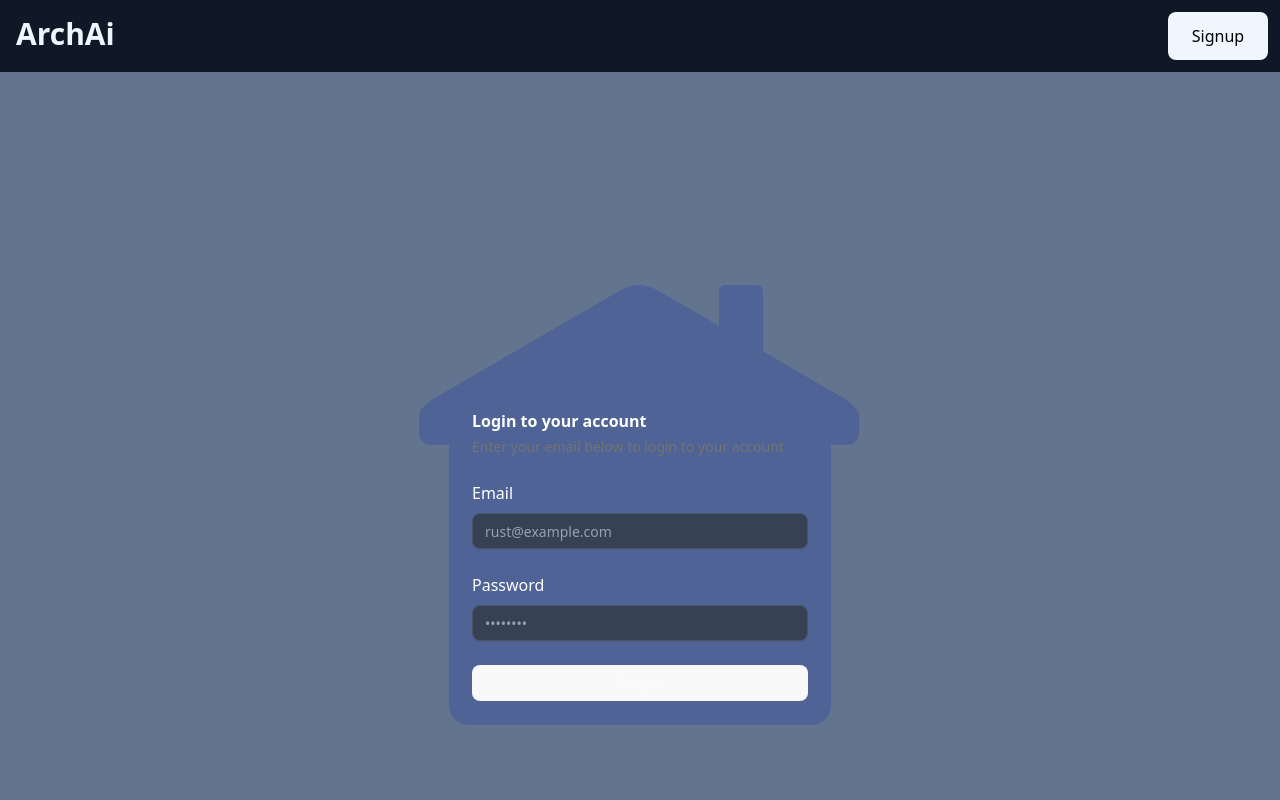
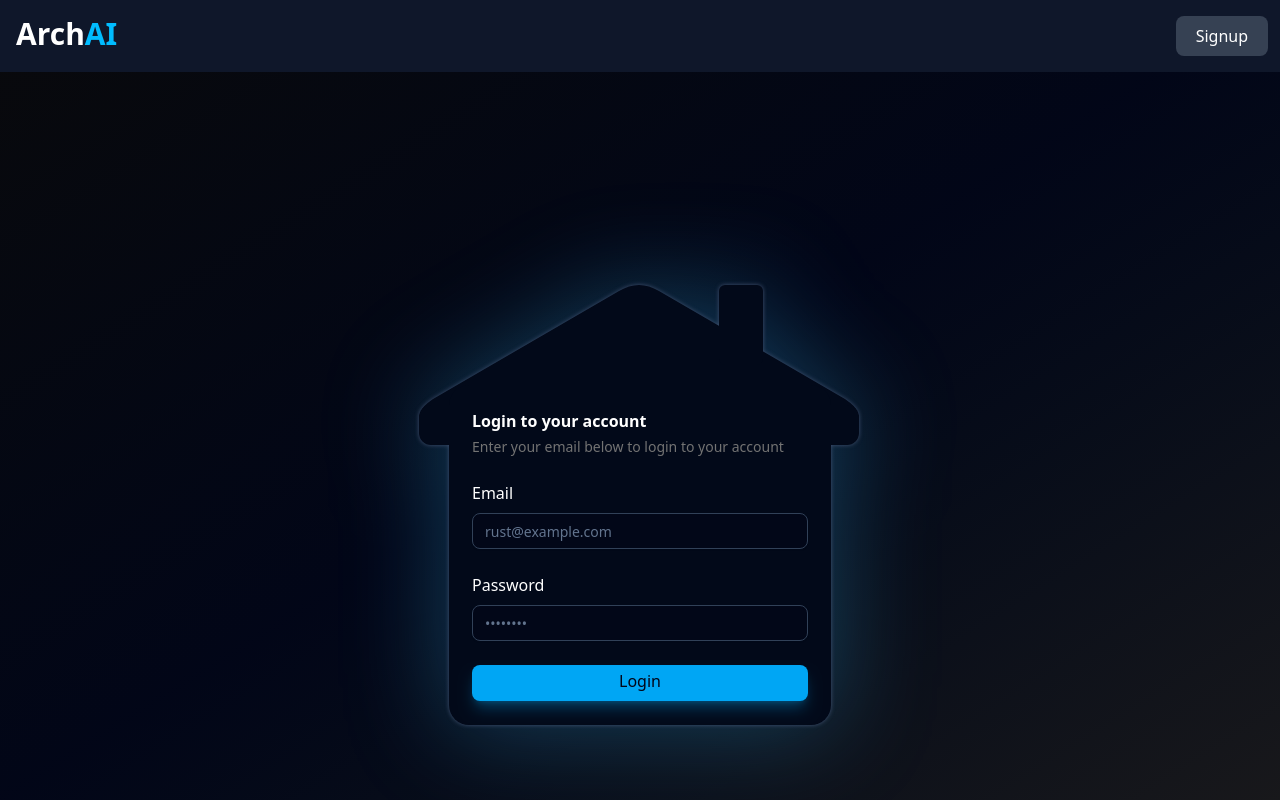
Before and after one commit to Aksh-bhatnagar/ArchAi, a React app in the folder frontend/: page /auth in a window 1280 px wide. Built offline with nearby package versions, Linux system fonts and the light colour scheme; the HTML template or start-up script is replaced by a standard one.

Commit message:
"auth design done"

```diff
--- a/frontend/src/components/auth/AuthPage.tsx
+++ b/frontend/src/components/auth/AuthPage.tsx
@@ -1,31 +1,3 @@
-// import { useState } from "react";
-// import { HouseSvg } from "./HouseSvg";
-// import LoginCard from "./LoginCard";
-// import SignupCard from "./SignupCard";
-// import Navbar from "../commons/Navbar";
-// // import { motion } from "framer-motion";
-
-// export default function AuthPage() {
-//   const [mode, setMode] = useState<"login" | "signup">("login");
-
-//   return (
-//     <>
-//       <Navbar mode={mode} setMode={setMode} />
-
-//       <div className="h-screen w-screen flex flex-col items-center justify-center bg-slate-500 text-white gap-4">
-//         <div className="relative w-[650px] h-[650px]">
-//           {/* Background */}
-//           <HouseSvg mode={mode} />
-
-//           {/* Overlay */}
-//           <div className="absolute bottom-0 w-full flex justify-center">
-//               {mode === "login" ? <LoginCard /> : <SignupCard />}
-//           </div>
-//         </div>
-//       </div>
-//     </>
-//   );
-// }
 import { useState } from "react";
 import { HouseSvg } from "./HouseSvg";
 import LoginCard from "./LoginCard";
@@ -38,21 +10,27 @@ export default function AuthPage() {
 
   return (
     <>
-      <Navbar mode={mode} setMode={setMode} />
+      <Navbar
+        mode={mode}
+        setMode={ setMode }
+      />
 
-      <div className="h-screen w-screen flex flex-col items-center justify-center bg-slate-500 text-white gap-4">
-        <div className="relative w-[650px] h-[650px]">
-          <HouseSvg mode={mode} />
+      <div className="h-screen w-screen flex flex-col items-center justify-center min-h-screen bg-linear-to-br from-zinc-950 via-slate-950 to-zinc-900 ">
+         <div className="relative w-[650px] h-[650px] drop-shadow-[0_0_50px_rgba(56,189,248,0.30)]">
+            <div className="relative w-[650px] h-[650px] drop-shadow-[0_0_2px_rgba(66,81,111)]">
 
-          {/* Overlay */}
+          <HouseSvg
+            mode={mode}
+            />
+
           <AnimatePresence mode="wait">
             {mode === "login" ? (
               <motion.div
               key="login"
-                  initial={{ opacity: 0, y: -30, scale: 0.95 }}
-                  animate={{ opacity: 1, y: 0, scale: 1 }}
-                  exit={{ opacity: 0, y: -30, scale: 0.95 }}
-                  transition={{ duration: 0.5, ease: "easeInOut" }}
+              initial={{ opacity: 0, scale: 0.95 }}
+              animate={{ opacity: 1, scale: 1 }}
+              exit={{ opacity: 0, scale: 0.95 }}
+              transition={{ duration: 0.7 }}
               className="absolute bottom-0 w-full flex justify-center"
               >
                 <LoginCard />
@@ -60,10 +38,10 @@ export default function AuthPage() {
             ) : (
               <motion.div
               key="signup"
-                  initial={{ opacity: 0, y: 30, scale: 0.95 }}
-                  animate={{ opacity: 1, y: 0, scale: 1 }}
-                  exit={{ opacity: 0, y: 30, scale: 0.95 }}
-                  transition={{ duration: 0.5, ease: "easeInOut" }}
+                initial={{ opacity: 0, scale: 0.95 }}
+                animate={{ opacity: 1, scale: 1 }}
+                exit={{ opacity: 0, scale: 0.95 }}
+                transition={{ duration: 0.7 }}
                 className="absolute bottom-0 w-full flex justify-center"
                 >
                 <SignupCard />
@@ -71,7 +49,7 @@ export default function AuthPage() {
             )}
           </AnimatePresence>
         </div>
-
+            </div>
       </div>
     </>
   );
--- a/frontend/src/components/auth/HouseSvg.tsx
+++ b/frontend/src/components/auth/HouseSvg.tsx
@@ -10,7 +10,6 @@ export function HouseSvg({ mode }: Props) {
   const slab = useRef<SVGRectElement>(null);
   const chimney = useRef<SVGRectElement>(null);
   const walls = useRef<SVGRectElement>(null);
-
   const timeline = useRef<gsap.core.Timeline | null>(null);
 
   /* BUILD TIMELINE ONCE */
@@ -51,7 +50,7 @@ export function HouseSvg({ mode }: Props) {
       <path
         ref={roof}
         d="M 12 70 Q -4 71 9 62 L 102 8 Q 112 2 122 8 L 215 62 Q 228 71 212 70 Z"
-        fill="#4f6396"
+        fill="#020919"
         transform-origin="50% 100%"
       />
 
@@ -63,7 +62,7 @@ export function HouseSvg({ mode }: Props) {
         width="220"
         height="20"
         rx={6}
-        fill="#4f6396"
+        fill="#020919"
         style={{ transformOrigin: "50% 50%" }}
       />
 
@@ -75,7 +74,7 @@ export function HouseSvg({ mode }: Props) {
         width="22"
         height="40"
         rx={3}
-        fill="#4f6396"
+        fill="#020919"
         style={{ transformOrigin: "50% 100%" }}
       />
 
@@ -87,7 +86,7 @@ export function HouseSvg({ mode }: Props) {
         width="191"
         height="170"
         rx={10}
-        fill="#4f6396"
+        fill="#020919"
       />
     </svg>
   );
--- a/frontend/src/components/auth/Login.tsx
+++ /dev/null
@@ -1,10 +0,0 @@
-import React from 'react'
-import LoginCard from './LoginCard'
-
-export default function Login() {
-  return (
-    <>
-      <LoginCard />
-    </>
-  )
-}
--- a/frontend/src/components/auth/LoginCard.tsx
+++ b/frontend/src/components/auth/LoginCard.tsx
@@ -1,10 +1,18 @@
-import React from 'react'
-import { Input } from '../ui/input'
-import { Card, CardContent, CardDescription, CardFooter, CardHeader, CardTitle } from "@/components/ui/card";
-import { Label } from '@radix-ui/react-label';
-import { Button } from '../ui/button';
+import { useEffect } from "react";
+import { Input } from "../ui/input";
+import {
+  Card,
+  CardContent,
+  CardDescription,
+  CardFooter,
+  CardHeader,
+  CardTitle,
+} from "@/components/ui/card";
+import { Label } from "@radix-ui/react-label";
 
 export default function LoginCard() {
+  const handleLogin = useEffect(() => {});
+
   return (
     <>
       <Card className="w-full max-w-sm bg-transparent text-white border-none shadow-none z-10">
@@ -24,7 +32,12 @@ export default function LoginCard() {
                   type="email"
                   placeholder="rust@example.com"
                   required
-                    className="bg-gray-700 border-gray-600 text-white placeholder:text-gray-400"
+                  className="bg-slate-950/60
+                 border-slate-700
+                 text-slate-100
+                 placeholder:text-slate-500
+                 focus:border-sky-400
+                   focus:ring-2 focus:ring-sky-400/30"
                 />
               </div>
 
@@ -35,16 +48,28 @@ export default function LoginCard() {
                   type="password"
                   required
                   placeholder="••••••••"
-                    className="bg-gray-700 border-gray-600 text-white placeholder:text-gray-400"
+                  className="bg-slate-950/60
+                   border-slate-700
+                   text-slate-100
+                   placeholder:text-slate-500
+                   focus:border-sky-400
+                     focus:ring-2 focus:ring-sky-400/30"
                 />
               </div>
             </div>
           </form>
         </CardContent>
         <CardFooter className="flex-col gap-2">
-            <Button className='w-full'>Login</Button>
+          <span className="w-full
+           bg-sky-500 hover:bg-sky-400
+           text-slate-950
+            font-medium
+            shadow-lg shadow-sky-500/30
+            rounded-md h-9 text-center pt-1">
+              Login
+            </span>
         </CardFooter>
       </Card>
     </>
-  )
+  );
 }
--- a/frontend/src/components/auth/SignupCard.tsx
+++ b/frontend/src/components/auth/SignupCard.tsx
@@ -1,8 +1,13 @@
-import React from 'react'
-import { Card, CardContent, CardDescription, CardFooter, CardHeader, CardTitle } from '../ui/card'
-import { Label } from '@radix-ui/react-label'
-import { Input } from '../ui/input'
-import { Button } from '../ui/button'
+import {
+  Card,
+  CardContent,
+  CardDescription,
+  CardFooter,
+  CardHeader,
+  CardTitle,
+} from "../ui/card";
+import { Label } from "@radix-ui/react-label";
+import { Input } from "../ui/input";
 
 export default function SignupCard() {
   return (
@@ -17,7 +22,6 @@ export default function SignupCard() {
         <CardContent>
           <form>
             <div className="flex flex-col gap-6 border-none">
-
               <div className="grid gap-2">
                 <Label htmlFor="firstname">First Name</Label>
                 <Input
@@ -25,7 +29,12 @@ export default function SignupCard() {
                   type="firstname"
                   placeholder="John"
                   required
-                    className="bg-gray-700 border-gray-600 text-white placeholder:text-gray-400"
+                  className="bg-slate-950/60
+                 border-slate-700
+                 text-slate-100
+                 placeholder:text-slate-500
+                 focus:border-sky-400
+                   focus:ring-2 focus:ring-sky-400/30"
                 />
               </div>
 
@@ -36,7 +45,12 @@ export default function SignupCard() {
                   type="lastname"
                   placeholder="Doe"
                   required
-                    className="bg-gray-700 border-gray-600 text-white placeholder:text-gray-400"
+                  className="bg-slate-950/60
+                 border-slate-700
+                 text-slate-100
+                 placeholder:text-slate-500
+                 focus:border-sky-400
+                  focus:ring-2 focus:ring-sky-400/30"
                 />
               </div>
 
@@ -47,7 +61,12 @@ export default function SignupCard() {
                   type="email"
                   placeholder="rust@example.com"
                   required
-                    className="bg-gray-700 border-gray-600 text-white placeholder:text-gray-400"
+                  className="bg-slate-950/60
+                   border-slate-700
+                   text-slate-100
+                   placeholder:text-slate-500
+                   focus:border-sky-400
+                     focus:ring-2 focus:ring-sky-400/30"
                 />
               </div>
 
@@ -58,16 +77,30 @@ export default function SignupCard() {
                   type="password"
                   required
                   placeholder="••••••••"
-                    className="bg-gray-700 border-gray-600 text-white placeholder:text-gray-400"
+                  className="bg-slate-950/60
+                   border-slate-700
+                   text-slate-100
+                   placeholder:text-slate-500
+                   focus:border-sky-400
+                     focus:ring-2 focus:ring-sky-400/30"
                 />
               </div>
             </div>
           </form>
         </CardContent>
         <CardFooter className="flex-col gap-2">
-            <Button className='w-full'>Signup</Button>
+          <span
+            className="w-full
+          bg-sky-500 hover:bg-sky-400
+           text-slate-950
+            font-medium
+            shadow-lg shadow-sky-500/30
+            rounded-md h-9 text-center pt-1"
+          >
+            Sign Up
+          </span>
         </CardFooter>
       </Card>
     </>
-  )
+  );
 }
--- a/frontend/src/components/commons/Navbar.tsx
+++ b/frontend/src/components/commons/Navbar.tsx
@@ -1,4 +1,4 @@
-import React from "react";
+import React, { useState } from "react";
 import { useLocation } from "react-router-dom";
 
 type Props = {
@@ -8,21 +8,37 @@ type Props = {
 
 export default function Navbar({ mode, setMode }: Props) {
   const location = useLocation();
+  const [isDisabled, setIsDisabled] = useState(false);
+
+  const handleClick = () => {
+    if(isDisabled) return;
+
+    setIsDisabled(true)
+
+    setTimeout(() => {
+      setIsDisabled(false);
+    }, 1500)
+
+    setMode(mode === "login" ? "signup" : "login")
+  }
 
   return (
-    <div className="bg-gray-900 h-18 w-screen top-0 flex absolute z-20 justify-between">
-      <h3 className="text-3xl p-4 font-bold text-blue-50">ArchAi</h3>
+    <div className="bg-[#0F172A] text-[#E5E7EB] h-18 w-screen top-0 flex absolute z-20 justify-between">
+      <div className="flex">
+        <h3 className="text-3xl py-4 pl-4 font-bold text-white">Arch</h3>
+        <h3 className="text-3xl py-4 pr-4 font-bold text-sky-400">AI</h3>
+      </div>
 
-      {location.pathname === "/auth" && (
-        <button
-          className="!bg-blue-50 text-black w-25 m-3"
-          onClick={() =>
-            setMode(mode === "login" ? "signup" : "login")
-          }
+      <div className="flex justify-center items-center">
+        {location.pathname === "/auth" && (
+        <span
+          className={`bg-gray-700 px-5 py-2 rounded-md text-white w-full m-3 ${ isDisabled ? "opacity-50 cursor-not-allowed" : "cursor-pointer" } hover:bg-gray-600`}
+          onClick= {handleClick}
         >
           {mode === "login" ? "Signup" : "Login"}
-        </button>
+        </span>
       )}
+      </div>
     </div>
   );
 }
```
Lines whose indentation alone changed are shown as unchanged.
